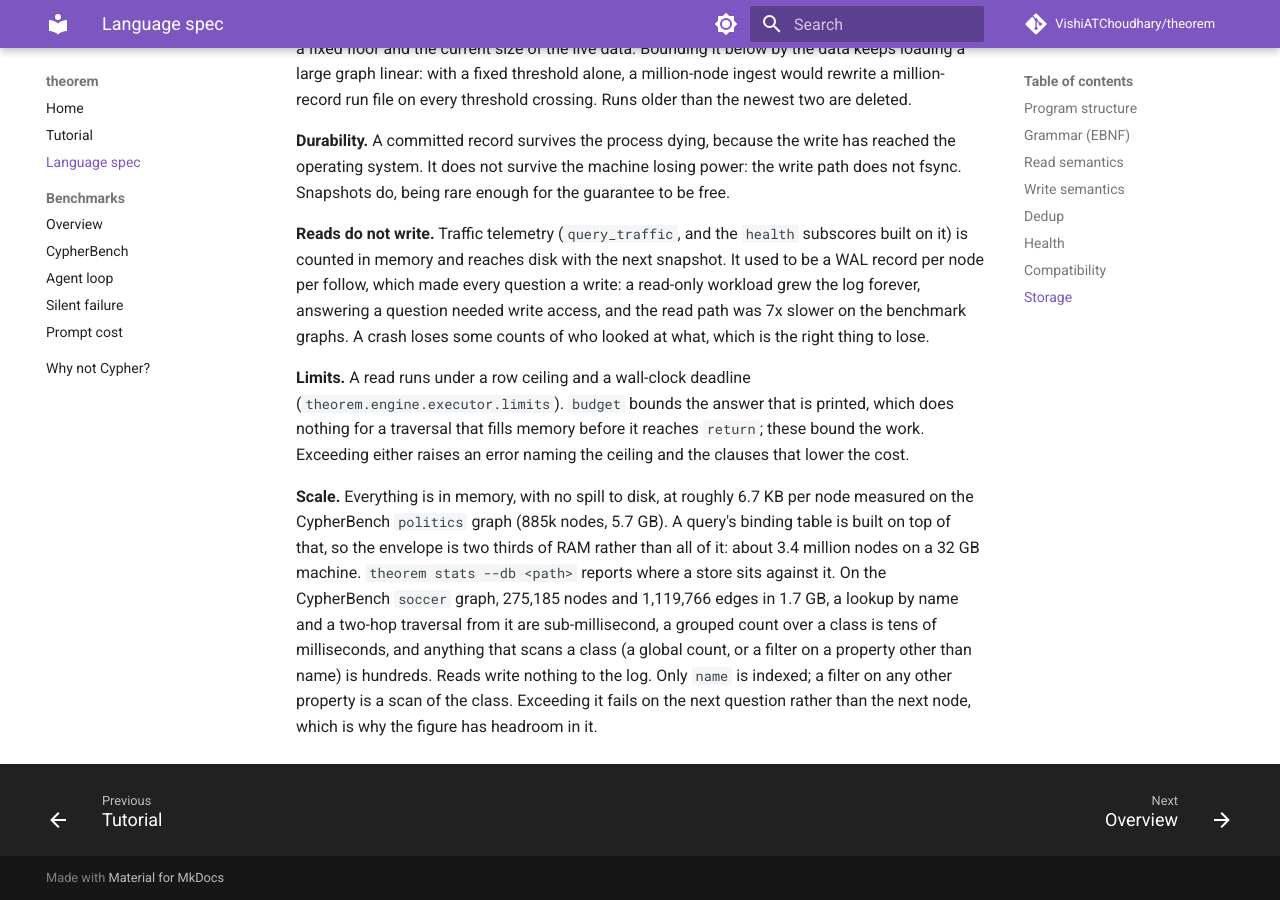
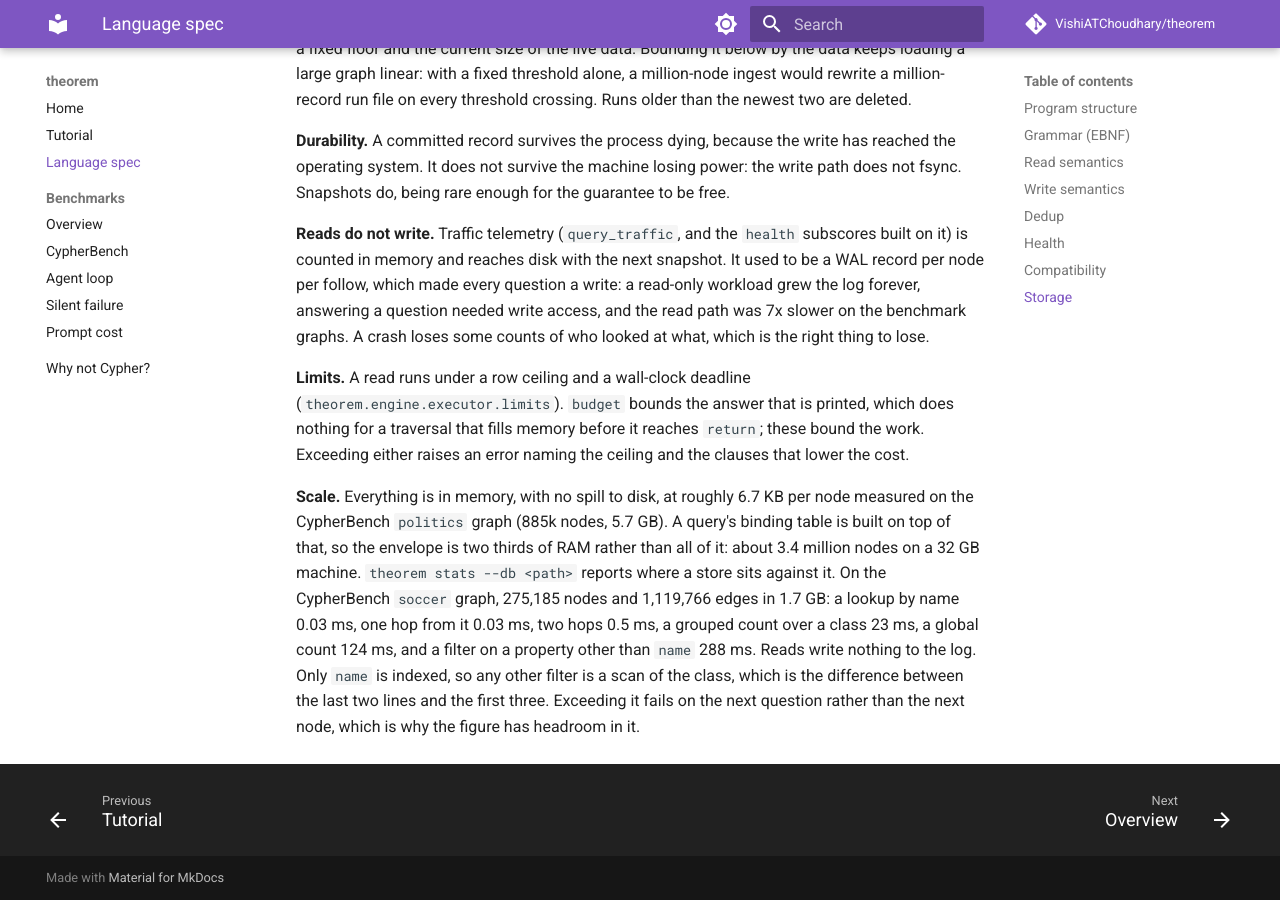
Before and after one commit to VishiATChoudhary/theorem, an MkDocs documentation site: the page built from docs/language-spec.md, in a window 1280 px wide and 900 px high, scrolled down 6769 px. Built offline with MkDocs 1.6.1 and Material for MkDocs 9.7.7, drawn with Linux system fonts in a browser that asks for light colours; comment, search, counter and statistics services are not loaded.

Commit message:
docs: put the measured latencies back, taken on an idle machine
They were softened to shapes because the run that produced them was
sharing the machine with eight model calls and the spread between
repetitions was wider than the differences being quoted. Nine
interleaved repetitions with the warm-up dropped, on a graph of 275k
nodes and 1.1M edges.

The interesting line is the last: a filter on a property other than
`name` costs 288 ms where a name lookup costs 0.03, because only `name`
is indexed. The spec now says that where someone will read it.

Co-Authored-By: Claude Opus 5 (1M context) <noreply@anthropic.com>
Claude-Session: https://claude.ai/code/session_018XvRkT1kgfxrXCA6ut652V

```diff
--- a/docs/language-spec.md
+++ b/docs/language-spec.md
@@ -172,4 +172,4 @@ Single process, disaggregated shape preserved: an append-only WAL (`wal.jsonl`,
 
 **Limits.** A read runs under a row ceiling and a wall-clock deadline (`theorem.engine.executor.limits`). `budget` bounds the answer that is printed, which does nothing for a traversal that fills memory before it reaches `return`; these bound the work. Exceeding either raises an error naming the ceiling and the clauses that lower the cost.
 
-**Scale.** Everything is in memory, with no spill to disk, at roughly 6.7 KB per node measured on the CypherBench `politics` graph (885k nodes, 5.7 GB). A query's binding table is built on top of that, so the envelope is two thirds of RAM rather than all of it: about 3.4 million nodes on a 32 GB machine. `theorem stats --db <path>` reports where a store sits against it. On the CypherBench `soccer` graph, 275,185 nodes and 1,119,766 edges in 1.7 GB, a lookup by name and a two-hop traversal from it are sub-millisecond, a grouped count over a class is tens of milliseconds, and anything that scans a class (a global count, or a filter on a property other than name) is hundreds. Reads write nothing to the log. Only `name` is indexed; a filter on any other property is a scan of the class. Exceeding it fails on the next question rather than the next node, which is why the figure has headroom in it.
+**Scale.** Everything is in memory, with no spill to disk, at roughly 6.7 KB per node measured on the CypherBench `politics` graph (885k nodes, 5.7 GB). A query's binding table is built on top of that, so the envelope is two thirds of RAM rather than all of it: about 3.4 million nodes on a 32 GB machine. `theorem stats --db <path>` reports where a store sits against it. On the CypherBench `soccer` graph, 275,185 nodes and 1,119,766 edges in 1.7 GB: a lookup by name 0.03 ms, one hop from it 0.03 ms, two hops 0.5 ms, a grouped count over a class 23 ms, a global count 124 ms, and a filter on a property other than `name` 288 ms. Reads write nothing to the log. Only `name` is indexed, so any other filter is a scan of the class, which is the difference between the last two lines and the first three. Exceeding it fails on the next question rather than the next node, which is why the figure has headroom in it.
```
